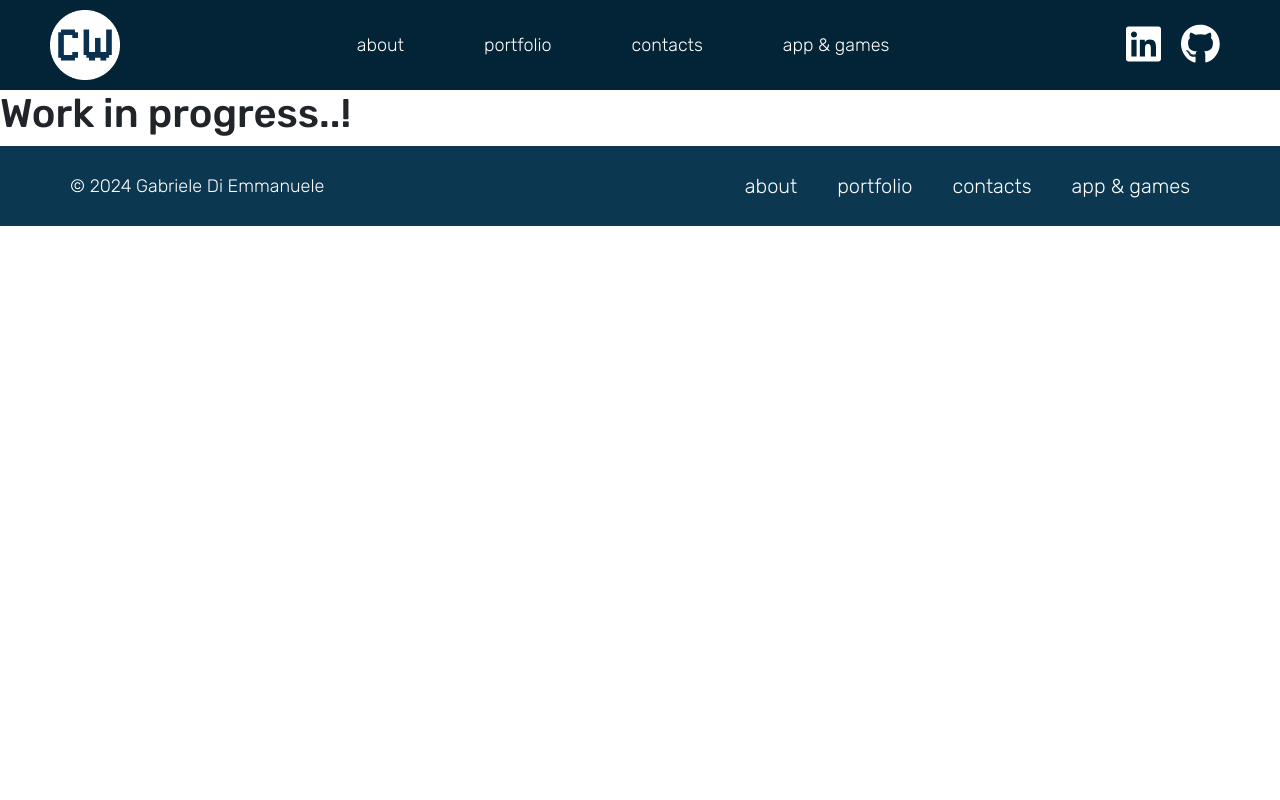
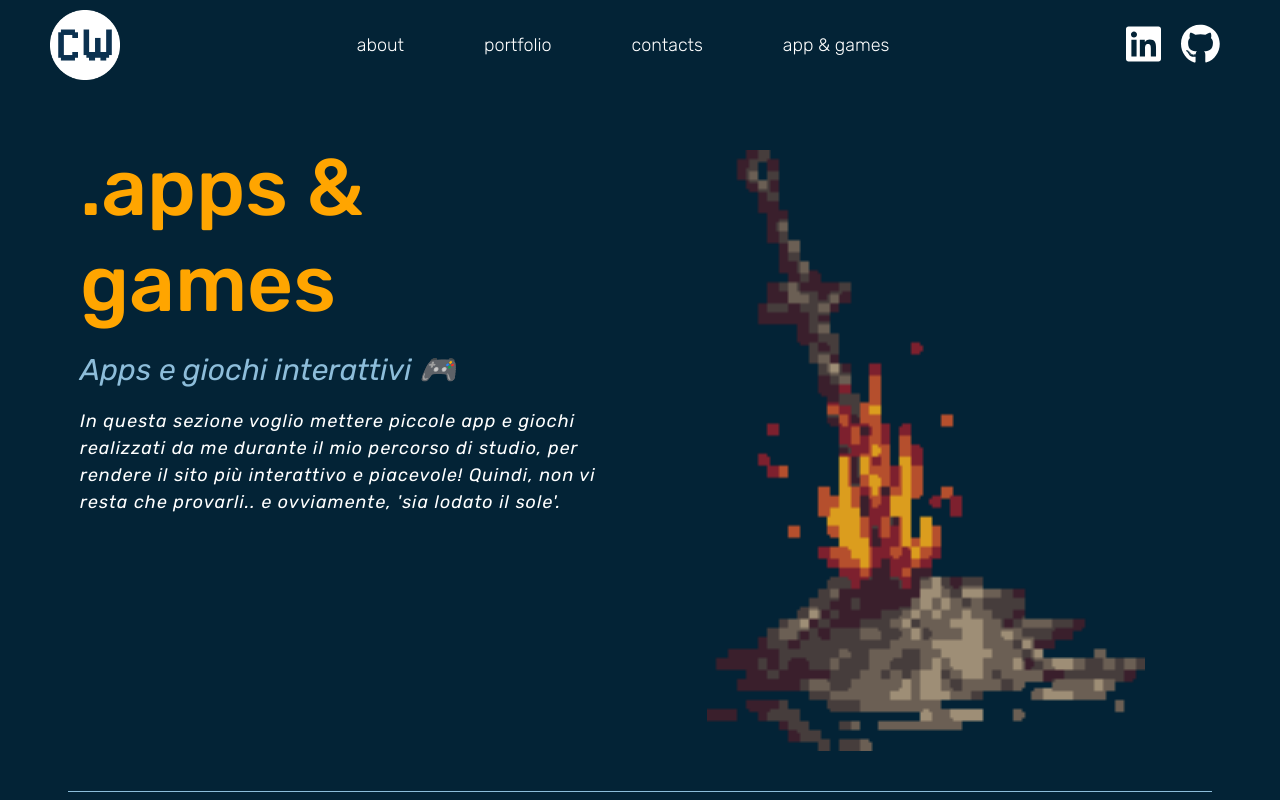
Before and after one commit to gabrielediemmanuele/gabrielediemmanuele.github.io, a Vue app: page /appandgames in a window 1280 px wide. Shown: the top 800 px of the page. Built offline with nearby package versions, Linux system fonts and the light colour scheme.

Commit message:
feat: add to AppAndGames.vue: appsCont / gamesCont /.vue components

```diff
--- a/src/components/pages/AppAndGamesPage.vue
+++ b/src/components/pages/AppAndGamesPage.vue
@@ -1,21 +1,51 @@
 <script>
-// import MyComponent from "./components/MyComponent.vue";
+import introPage from "../ui-element/introPage.vue";
+import appsContainer from "../app-and-games-components/appsContainer.vue";
+import gamesContainer from "../app-and-games-components/gamesContainer.vue";
 
 export default {
   data() {
     return {
-      title: "Work in progress..!",
+      appsAndGames: {
+        title: ".apps & games",
+        subtitle: "Apps e giochi interattivi 🎮",
+        description:
+          "In questa sezione voglio mettere piccole app e giochi realizzati da me durante \
+          il mio percorso di studio, per rendere il sito più interattivo e piacevole! Quindi,\
+          non vi resta che provarli.. e ovviamente, 'sia lodato il sole'.",
+        introImagePath: "/images/dark-souls-bonfire.gif",
+        imageStyles: {
+          width: "50%",
+          transform: "scaleX(-1)",
+        },
+      },
     };
   },
 
-  // components: {
-  //   MyComponent,
-  // },
+  components: {
+    introPage,
+    appsContainer,
+    gamesContainer,
+  },
 };
 </script>
 
 <template>
-  <h1>{{ title }}</h1>
+  <!-- Intro-Page-Portfolio -->
+  <introPage
+    :title="appsAndGames.title"
+    :subtitle="appsAndGames.subtitle"
+    :description="appsAndGames.description"
+    :imgPath="appsAndGames.introImagePath"
+    :circular="false"
+    :rectangular="true"
+    :imageStyles="appsAndGames.imageStyles"
+  >
+  </introPage>
+  <!--  Projects cards  -->
+  <appsContainer> </appsContainer>
+  <!--   Graphic Design Section -->
+  <gamesContainer></gamesContainer>
 </template>
 
 <style lang="scss" scoped></style>
```
